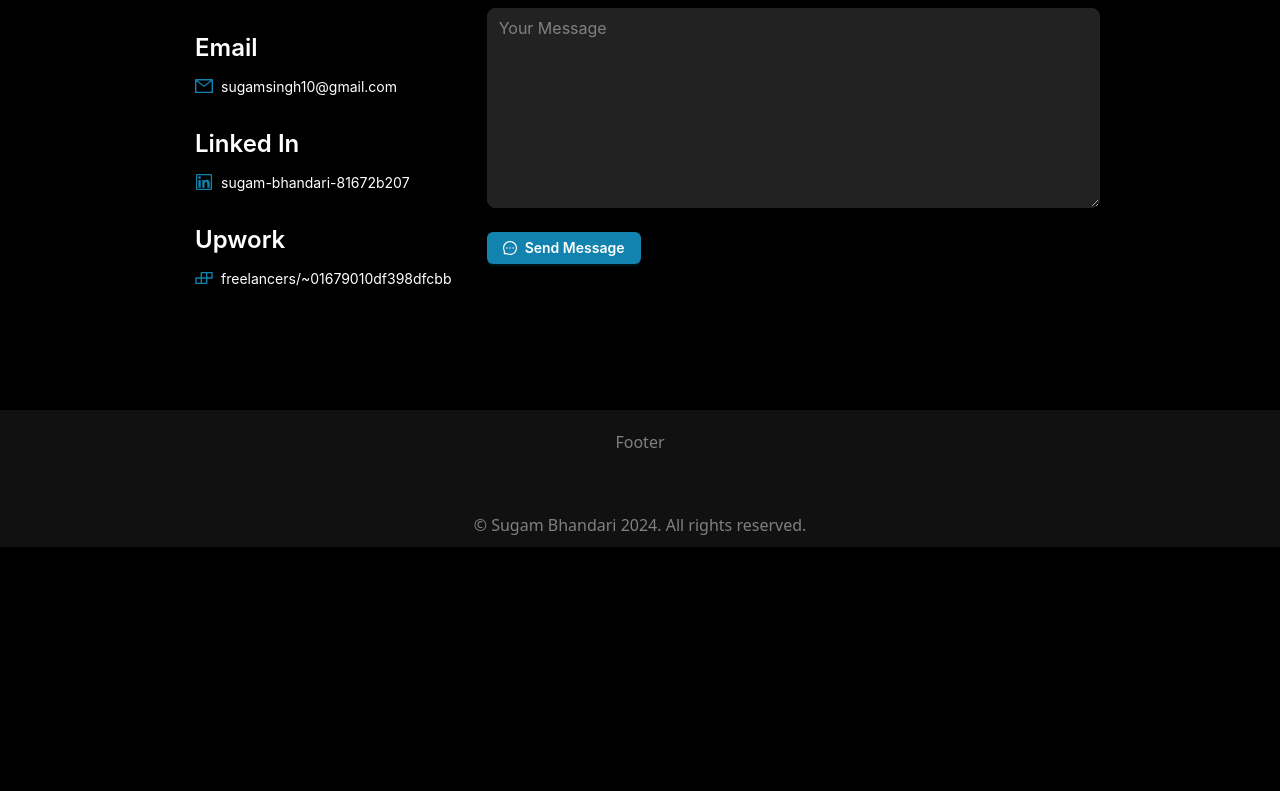
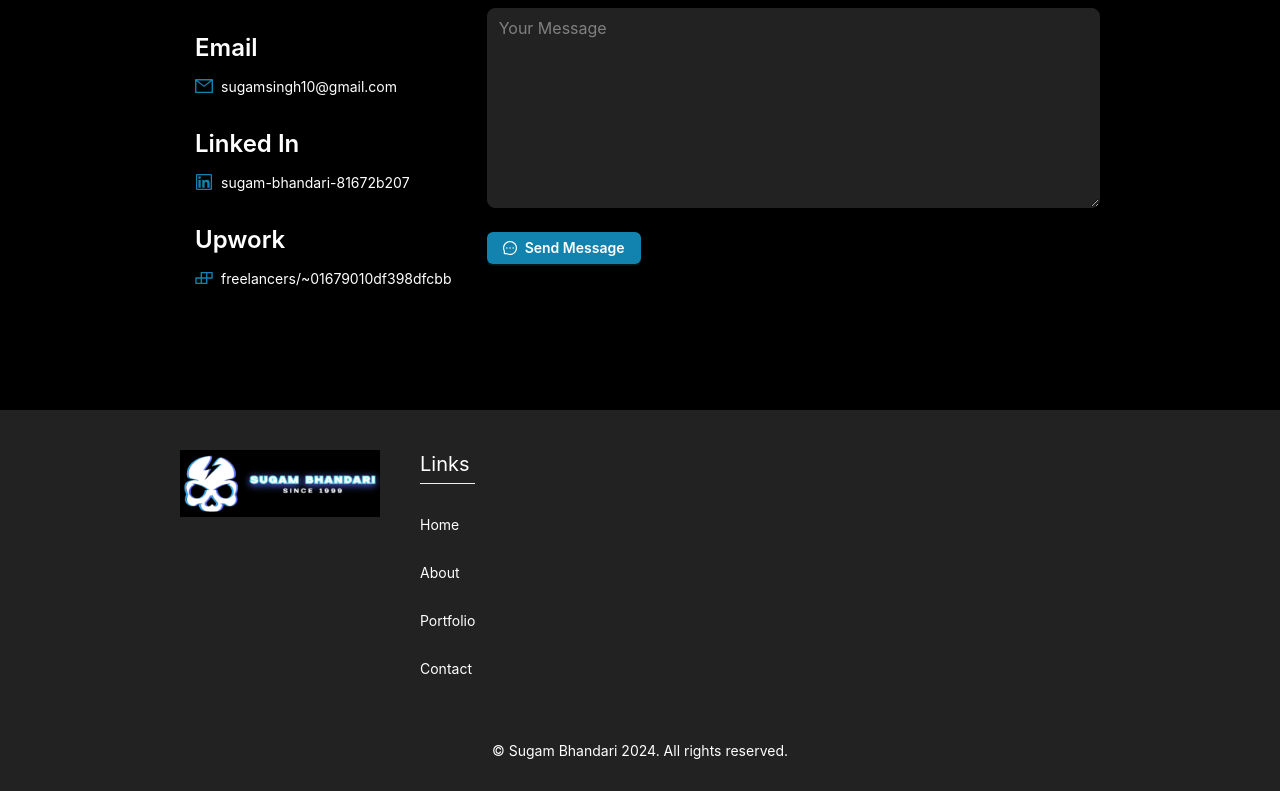
Before and after one commit to killerbee46/my-portfolio, a React (Vite) app: page /contact in a window 1280 px wide. Shown: the part 564-1355 px from the top of the page. Before the commit the page ends 1111 px from the top, so only its background shows below. Built offline with nearby package versions, Linux system fonts and the light colour scheme.

Commit message:
fix: footer updated

```diff
--- a/src/components/Footer/MyFooter.tsx
+++ b/src/components/Footer/MyFooter.tsx
@@ -1,14 +1,36 @@
-import { Divider } from "antd"
+import { Divider, Flex, Space, Typography } from "antd"
 import { colors } from "../../themes/colors"
+import Logo from "../Logo/Logo"
+import Container from "../../container/Container"
+import { Link } from "react-router-dom"
+import { menus } from "../Navbar/Navbar"
 
 const MyFooter = () => {
   return (
-    <div style={{color:colors?.background, paddingTop:20,background:colors?.foreground, opacity:.5}}>
+    <div style={{color:colors?.background, paddingTop:20,background:colors?.foreground}}>
+      <Container>
       <div>
-      Footer
+      <Space style={{gap:40}} align="start">
+      <Logo />
+      <Flex vertical gap={20}  className="text-xl !flex-col">
+        <div>
+          Links
+          <Divider style={{background:'white', margin:'5px 0'}} />
+        </div>
+        {
+              menus?.map((menu:any)=> {
+                return <Link to={menu?.value}>
+                <Typography.Text className="!text-background" >{menu?.label}</Typography.Text>
+                </Link>
+              })
+            }
+        </Flex>
+      </Space>
+
       <Divider />
       <div style={{textAlign:"center", color:colors?.background,padding:10}}>&copy; Sugam Bhandari 2024. All rights reserved.</div>
       </div>
+      </Container>
     </div>
   )
 }
--- /dev/null
+++ b/src/components/Logo/Logo.tsx
@@ -0,0 +1,13 @@
+import { Image } from 'antd'
+import Link from 'antd/es/typography/Link'
+import meLogo from '../../assets/logo1.png'
+
+const Logo = () => {
+  return (
+    <Link href='/'>
+    <Image preview={false} alt="logo" src={meLogo} width={200} />
+    </Link>
+  )
+}
+
+export default Logo
--- a/src/components/Navbar/Navbar.tsx
+++ b/src/components/Navbar/Navbar.tsx
@@ -2,13 +2,13 @@ import { Flex, Typography } from "antd"
 import { Link} from "react-router-dom"
 import { colors } from "../../themes/colors"
 
+export const menus = [
+  {label:"Home", value:'/', icon:""},
+  {label:"About", value:'/about', icon:""},
+  {label:"Portfolio", value:'/portfolio', icon:""},
+  {label:"Contact", value:'/contact', icon:""},
+]
 const Navbar = () => {
-  const menus = [
-    {label:"Home", value:'/', icon:""},
-    {label:"About", value:'/about', icon:""},
-    {label:"Portfolio", value:'/portfolio', icon:""},
-    {label:"Contact", value:'/contact', icon:""},
-  ]
   return (
     <div style={{background:colors?.foreground,padding:"10px"}}>
       <Flex  style={{width:'100%'}} align="center" justify="center">
--- a/src/layouts/MainLayout.tsx
+++ b/src/layouts/MainLayout.tsx
@@ -16,7 +16,7 @@ const MainLayout = (props: any) => {
         {props?.banner}
         {props?.children}
       </div>
-      <div style={{ textAlign: 'center' }}>
+      <div>
         <MyFooter />
       </div>
     </div>
```
Also changed, not shown: src/assets/logo.png (added), src/assets/logo1.png (added).
